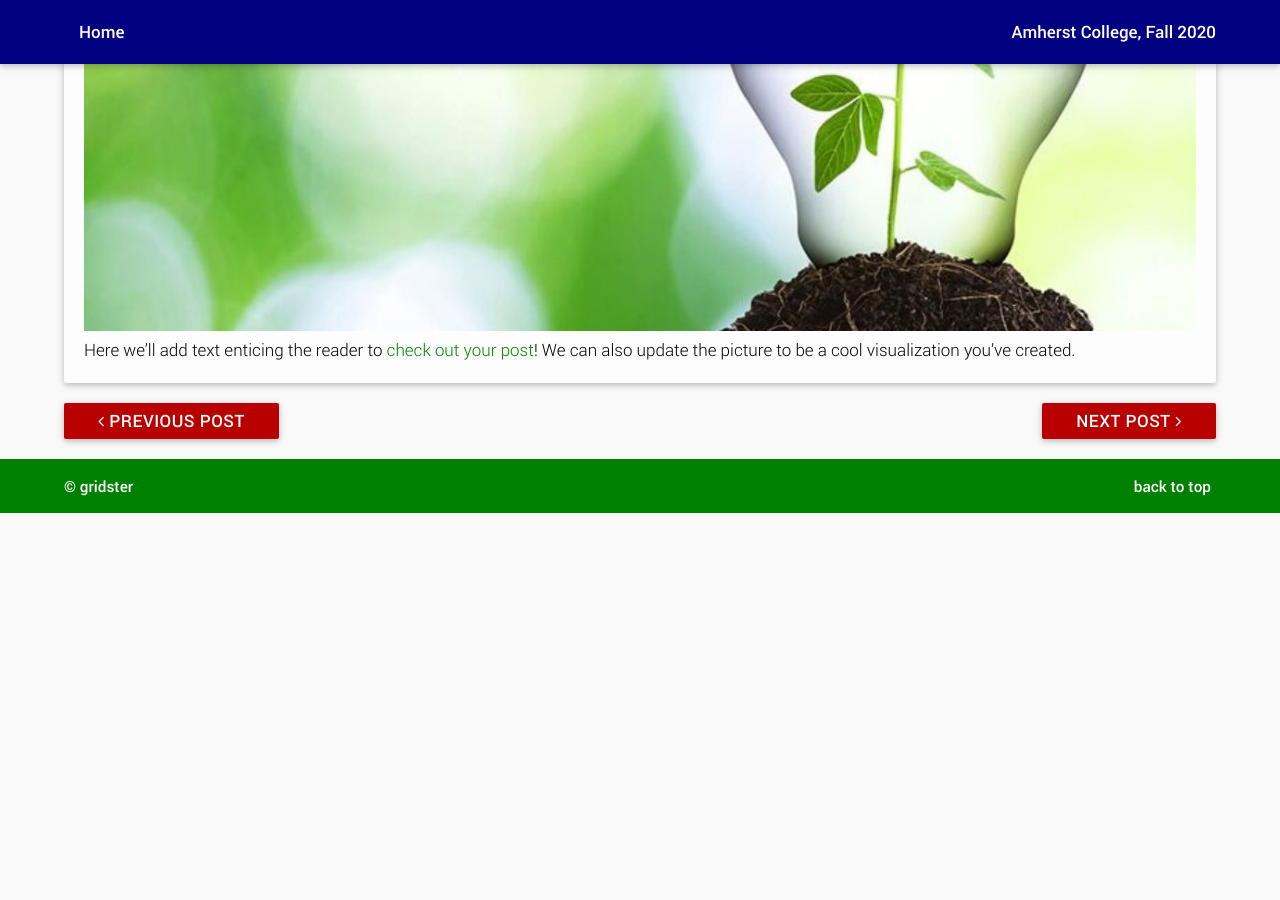
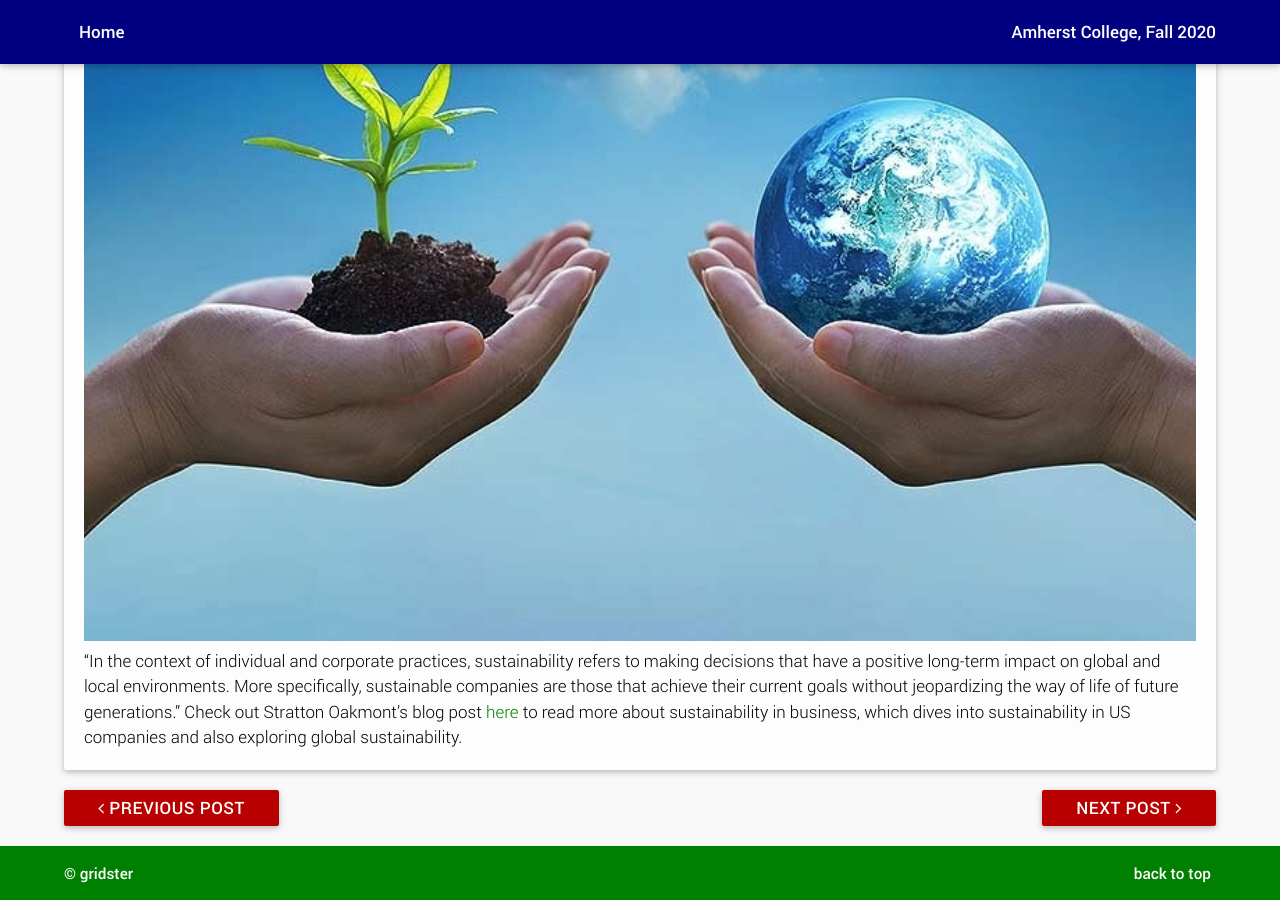
Before and after one commit to stat231-f20/pug-blogs, a Jekyll site: the page built from _posts/2020-11-20-strattonoakmont.md, in a window 1280 px wide and 900 px high, scrolled down 944 px. Built offline with Jekyll 4.4.1, drawn with Linux system fonts in a browser that asks for light colours; before the commit the page ends 1457 px from its top, so only the background shows below that; some of the changed text lies outside the part shown.

Commit message:
updating stratton image and text

```diff
--- a/_posts/2020-11-20-strattonoakmont.md
+++ b/_posts/2020-11-20-strattonoakmont.md
@@ -1,9 +1,9 @@
 ---
 author: Stratton Oakmont
-title: Profiting from Sustainability? A Look into Environmentally Conscious Companies
-featimg: stratton.jpg
+title: Profiting from Sustainability - A Look into Environmentally Conscious Companies
+featimg: stratton1.jpg
 tags: [text]
 category: [standard]
 ---
 
-Here we'll add text enticing the reader to <a href="https://stat231-f20.github.io/Blog-Stratton-Oakmont/" target="blank">check out your post</a>!  We can also update the picture to be a cool visualization you've created.
+"In the context of individual and corporate practices, sustainability refers to making decisions that have a positive long-term impact on global and local environments. More specifically, sustainable companies are those that achieve their current goals without jeopardizing the way of life of future generations." Check out Stratton Oakmont's blog post <a href="https://stat231-f20.github.io/Blog-Stratton-Oakmont/" target="blank">here</a> to read more about sustainability in business, which dives into sustainability in US companies and also exploring global sustainability.
```
Also changed, not shown: media/covers/stratton1-450x253.jpg (added), media/stratton1.jpg (added).
